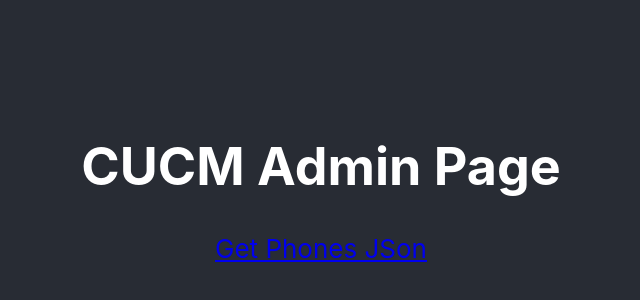
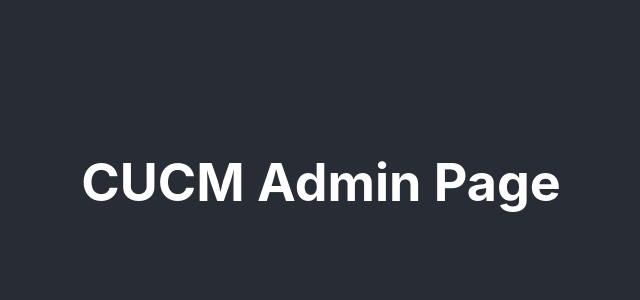
Before and after one commit to casually-blue/cucm_frontend, a React (Create React App) app in the folder frontend/: page / in a window 1280 px wide. Shown: the part 218-518 px from the top of the page, without its empty margins (319-959 px from the left). Built offline with nearby package versions, Linux system fonts and the light colour scheme.

Commit message:
Update npm app to use class instead of function

```diff
--- a/frontend/package.json
+++ b/frontend/package.json
@@ -7,9 +7,14 @@
     "@testing-library/jest-dom": "^5.14.1",
     "@testing-library/react": "^11.2.7",
     "@testing-library/user-event": "^12.8.3",
+    "@types/jest": "^26.0.24",
+    "@types/node": "^16.4.11",
+    "@types/react": "^17.0.15",
+    "@types/react-dom": "^17.0.9",
     "react": "^17.0.2",
     "react-dom": "^17.0.2",
     "react-scripts": "^4.0.3",
+    "typescript": "^4.3.5",
     "watch": "^1.0.2",
     "web-vitals": "^1.1.2"
   },
--- a/frontend/src/App.js
+++ b/frontend/src/App.js
@@ -1,14 +1,38 @@
 import './App.css';
+import React from "react";
 
-function App() {
+class App extends React.Component {
+    constructor(props){
+        super(props);
+        this.state = {
+            phones: null,
+            isLoaded: false,
+        };
+    }
+
+    componentDidMount() {
+        //fetch("http://localhost:9000/phones")
+        //    .then(res => res.json())
+        //    .then(
+        //        (result) => {
+        //            this.setState({
+        //                isLoaded: true,
+        //                phones: result
+        //            })
+        //        }
+        //    )
+    }
+
+    render() {
         return (
             <div className="App">
                 <header className="App-header">
                     <h1>CUCM Admin Page</h1>
-          <a href="/phones">Get Phones JSon</a>
+                    <div className='phones-container'>
+                    </div>
                 </header>
             </div>
         );
     }
-
+}
 export default App;
```
Also changed, not shown: 1 other file (tests, documents, lock files or other folders). Lines whose indentation alone changed are shown as unchanged.
